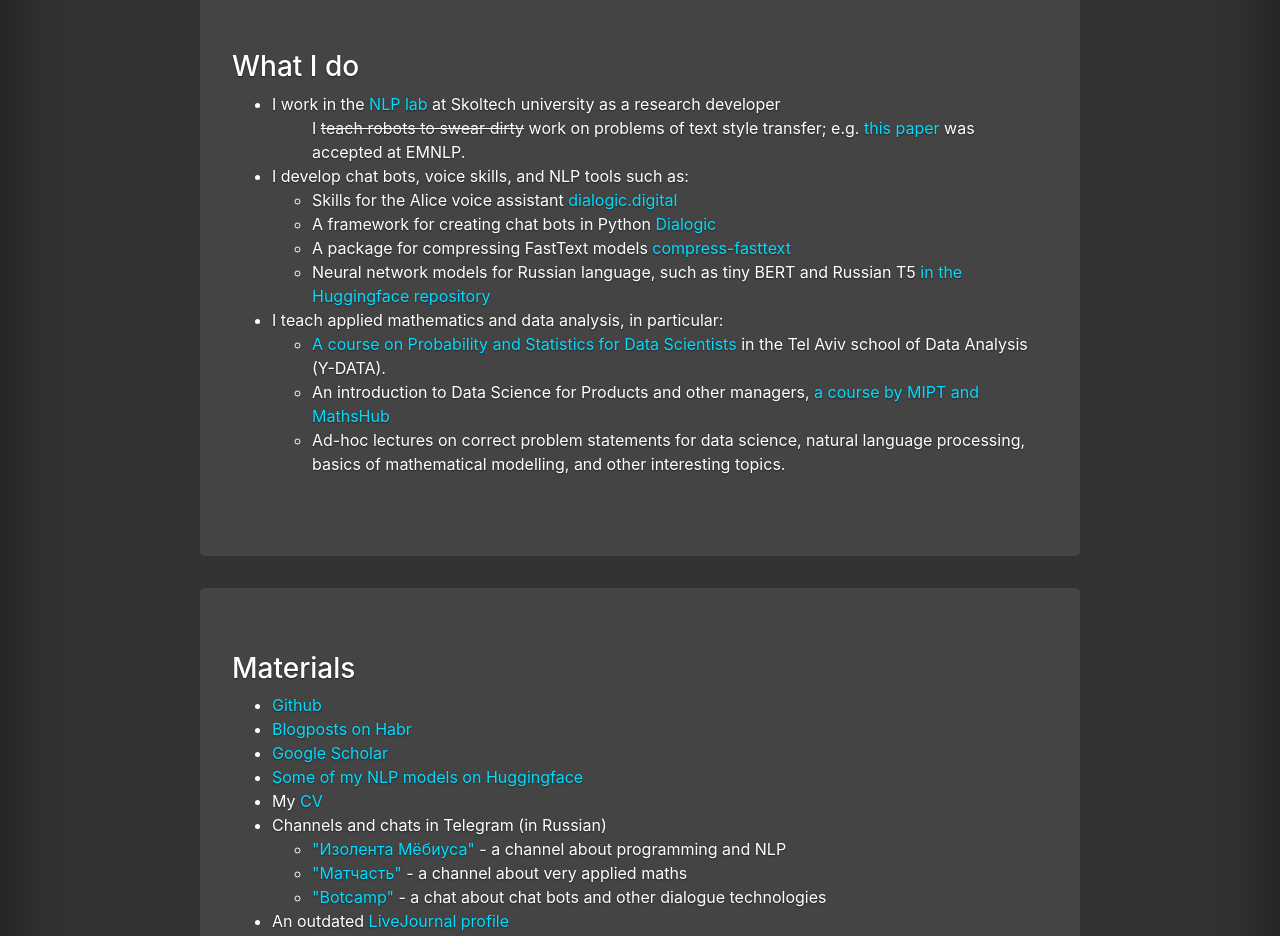
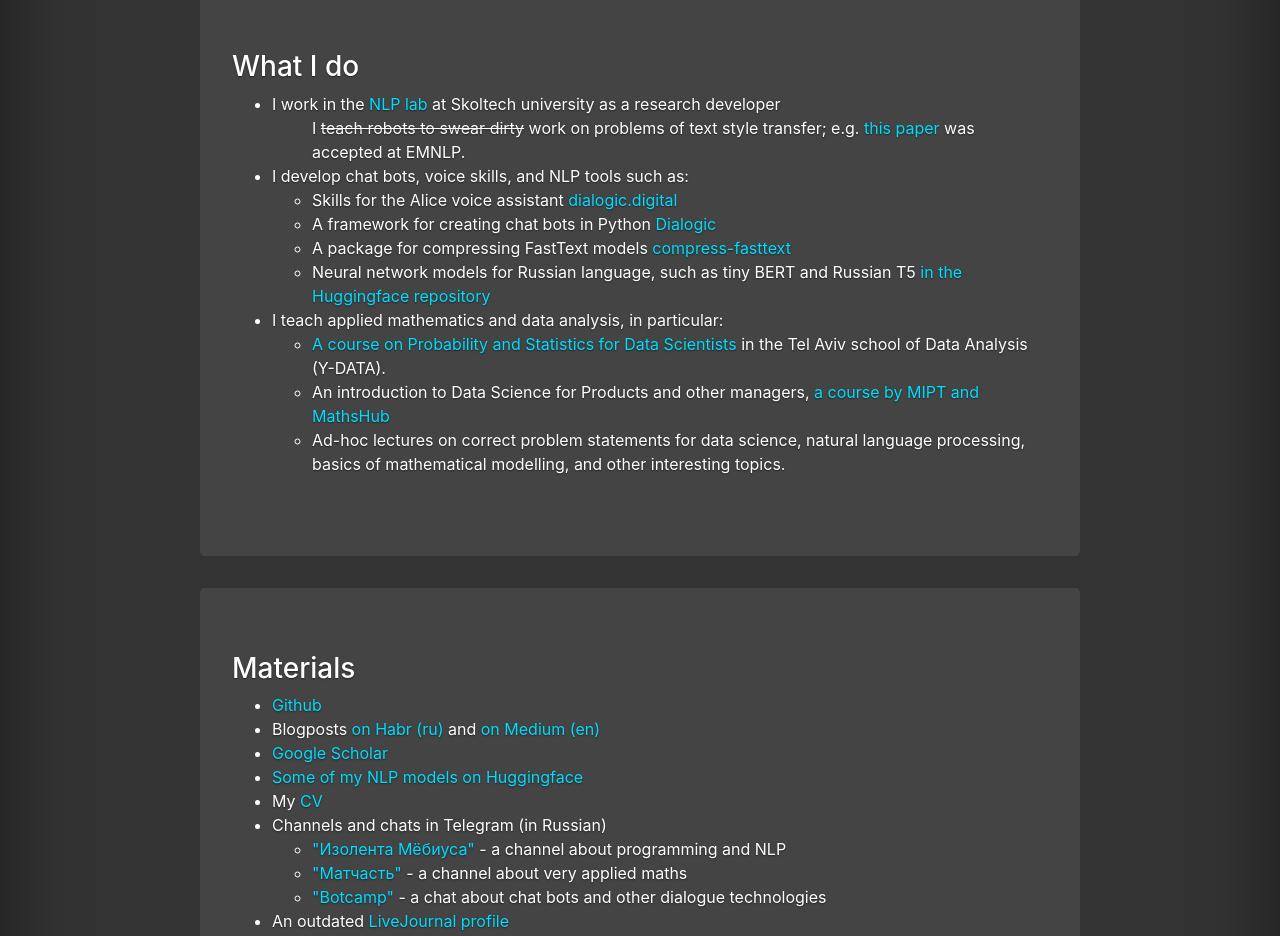
Before and after one commit to avidale/avidale.github.io, a plain HTML site: page en.html in a window 1280 px wide. Shown: the part 142-1078 px from the top of the page. Drawn offline with nearby package versions, Linux system fonts and the light colour scheme; a script that the page names is missing.

Commit message:
add links to Medium

```diff
--- a/en.html
+++ b/en.html
@@ -78,7 +78,7 @@
 		<h3>Materials</h3>
 		<ul>
 			<li><a href="https://github.com/avidale/">Github</a></li>
-			<li><a href="https://habr.com/ru/users/cointegrated/posts/">Blogposts on Habr</a></li>
+			<li>Blogposts <a href="https://habr.com/ru/users/cointegrated/posts/">on Habr (ru)</a> and <a href="https://cointegrated.medium.com">on Medium (en)</a></li>
 			<li><a href="https://scholar.google.com/citations?user=4GB_6AcAAAAJ&hl=en">Google Scholar</a></li>
 			<li><a href="https://huggingface.co/cointegrated">Some of my NLP models on Huggingface</a></li>
 			<li>My <a href="https://yadi.sk/i/ANYxKmXu3WhHGg">CV</a></li>
```
Also changed, not shown: index.html (+1 -1 lines).
